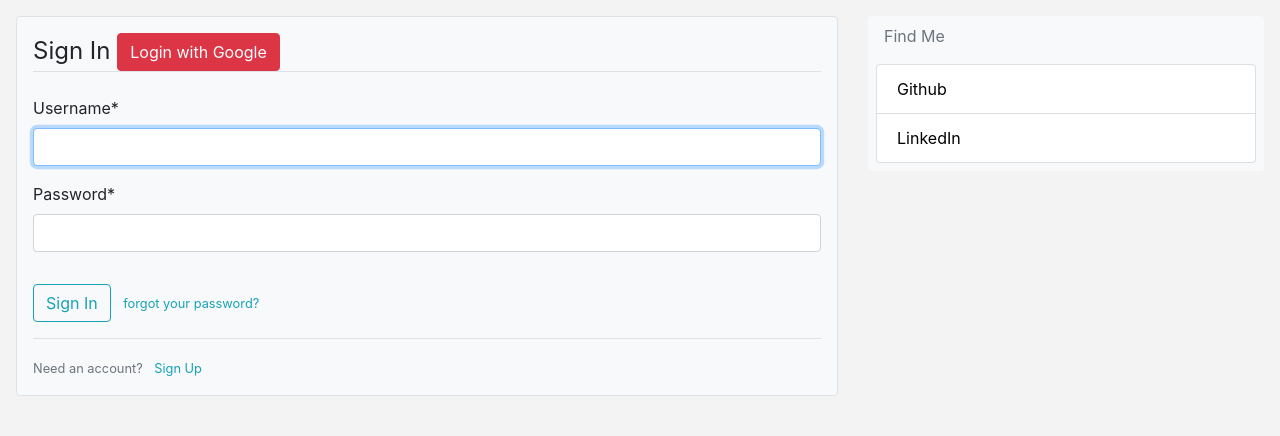
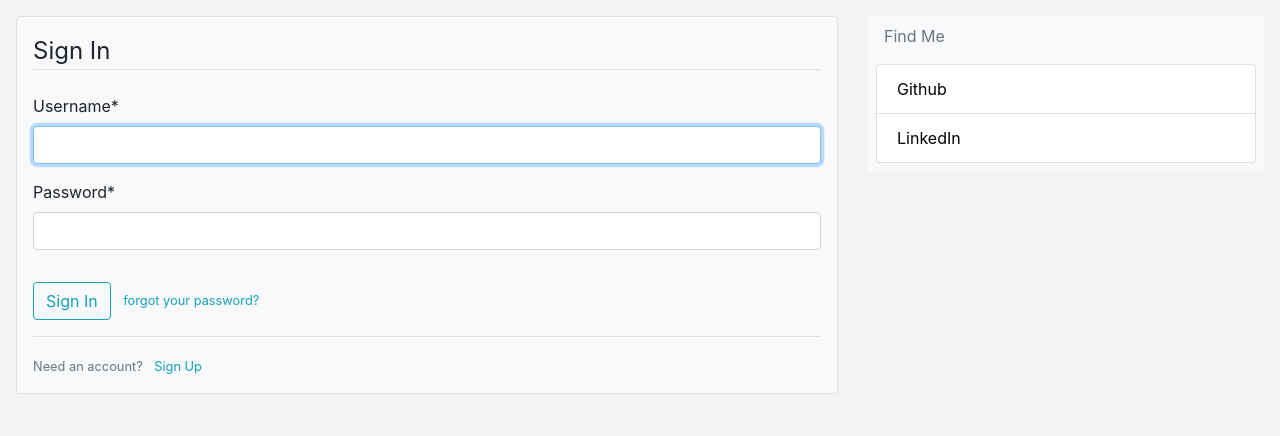
Before and after one commit to iamaliataie/django-blog, a Django app: page /login/ in a window 1280 px wide. Shown: the part 56-492 px from the top of the page. Run offline with Django 3.2, Linux system fonts and the light colour scheme; some libraries are stand-ins or nearby versions.

```diff
--- a/users/templates/users/login.html
+++ b/users/templates/users/login.html
@@ -17,9 +17,7 @@
         {% csrf_token %}
         <fieldset class="form-group">
             <legend class="border-bottom mb-4">Sign In
-                    <a href="{% provider_login_url 'google' %}" class="btn btn-danger">Login with Google</a>
             </legend>
-
             {{ form|crispy }}
         </fieldset>
         <div class="form-group">
```
